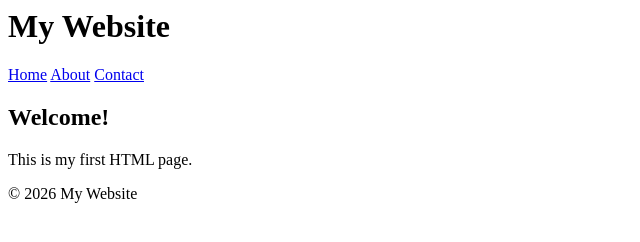
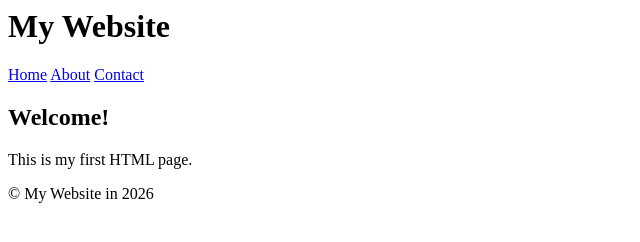
Before and after one commit to onny-kat/version-control-simulation--Kat-, a plain HTML site: page index.html in a window 1280 px wide. Shown: the full height of the page, 0-640 px from the left. Drawn offline with Linux system fonts and the light colour scheme.

```diff
--- a/index.html
+++ b/index.html
@@ -23,7 +23,7 @@
     </main>
 
     <footer>
-        <p>&copy; 2026 My Website</p>
+        <p>&copy; My Website in 2026</p>
     </footer>
 
 </body>
```
